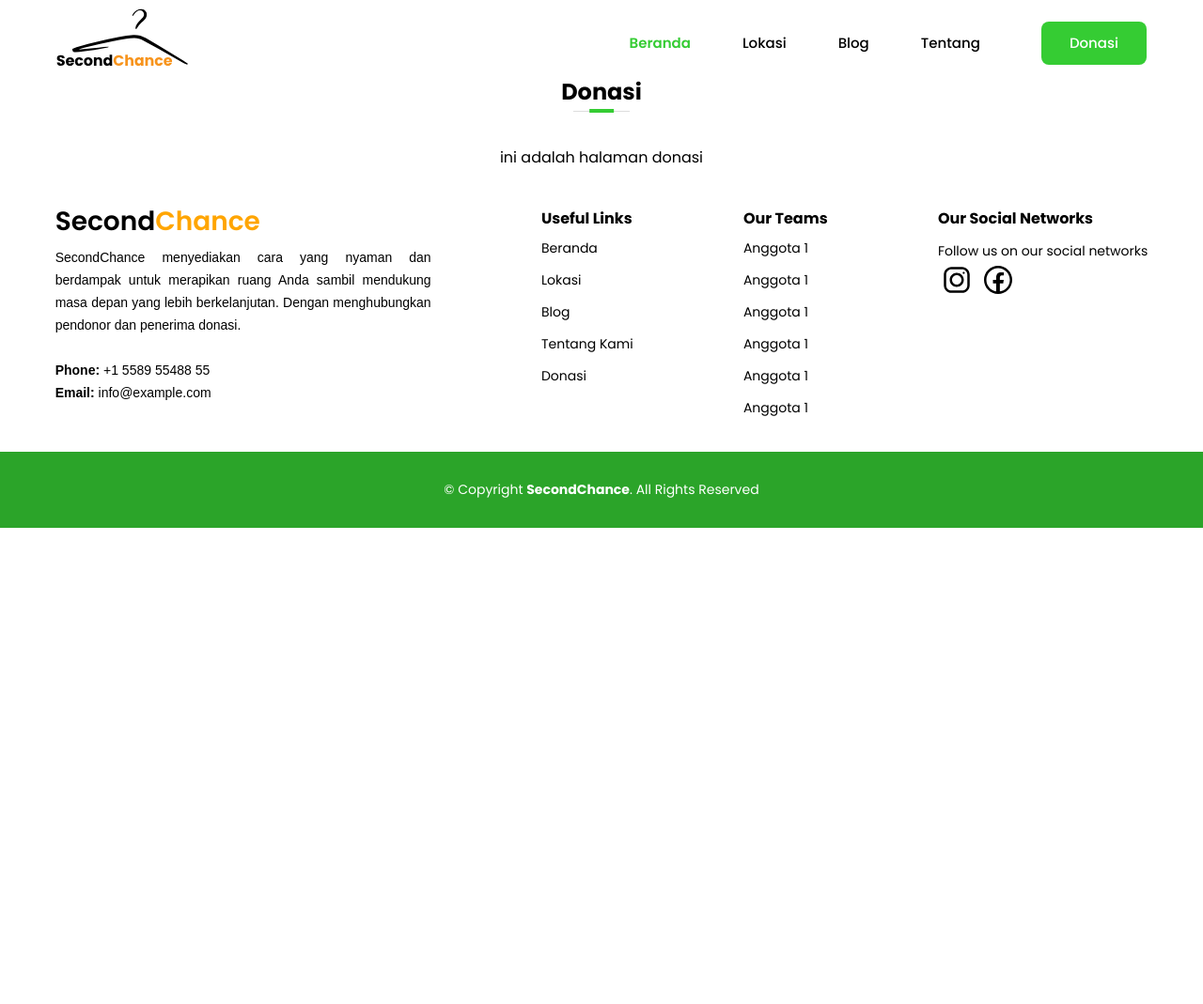
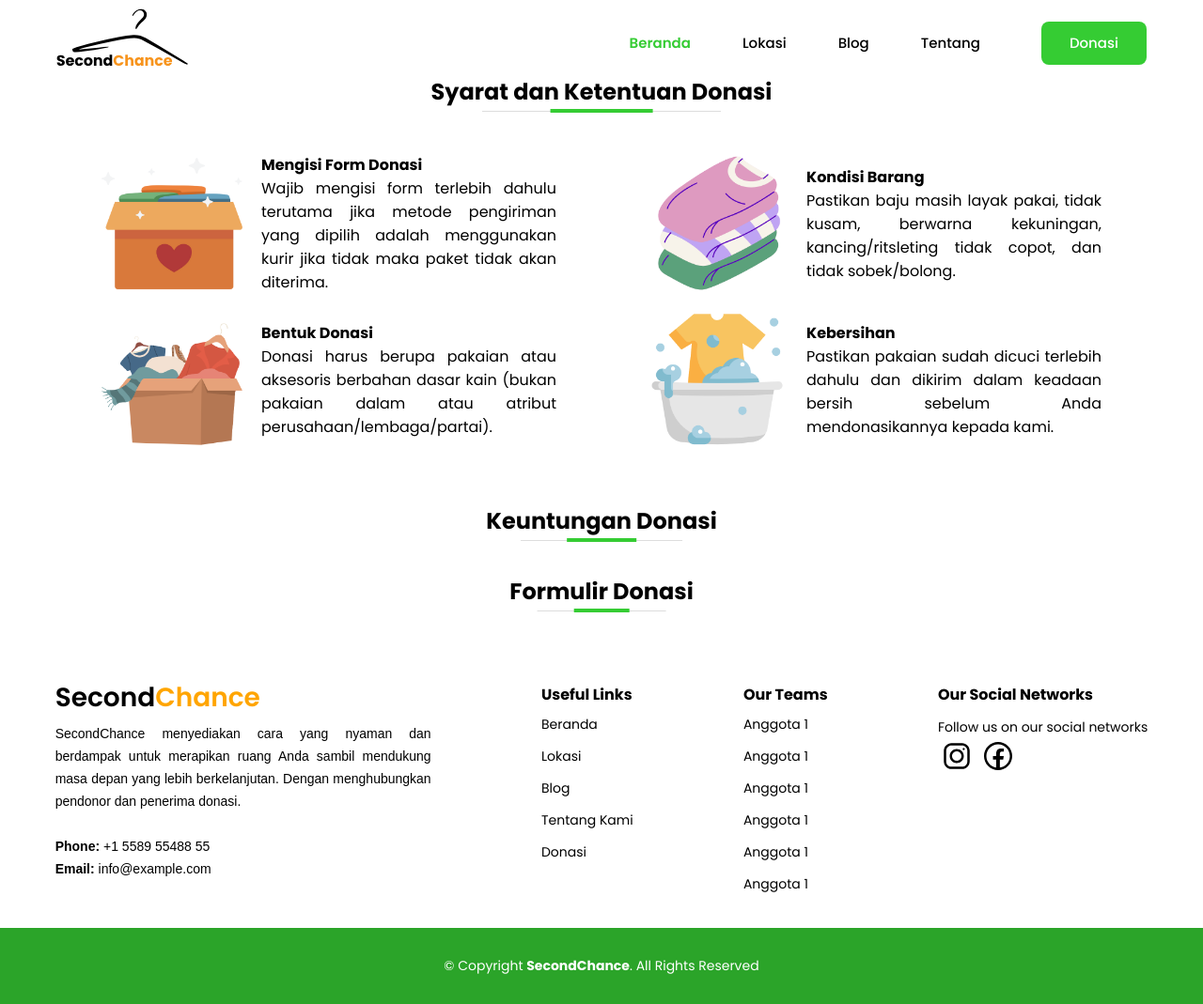
Before and after one commit to egaaips/SecondChance, a Laravel app: page /donasi in a window 1280 px wide. Shown: the whole page at 94% size. Before the commit the page ends 562 px from the top, so only its background shows below. Run offline with Laravel 12, Linux system fonts and the light colour scheme.

Commit message:
add donation page

```diff
--- a/public/css/style.css
+++ b/public/css/style.css
@@ -816,6 +816,32 @@ h2:after {
     align-items: center;
     justify-content: center;
 }
+
+.term-condition {
+    display: flex;
+    flex-wrap: wrap;
+    padding: 0 60px 50px;
+}
+
+.card-tnc {
+    display: flex;
+    align-items: center;
+    flex: 0 0 calc(50% - 1rem); /* 50% lebar minus margin untuk spasi antar elemen */
+    margin: 0.5rem; /* spasi antar elemen */
+    box-sizing: border-box; /* untuk memastikan padding dan border disertakan dalam lebar/tinggi elemen */
+    align-items: center;
+    gap: 20px;
+    padding: 0 40px;
+}
+
+.card-tnc img {
+    width: 150px;
+}
+
+.desc {
+    text-align: justify;
+}
+
 /*--------------------------------------------------------------
 # Lokasi
 --------------------------------------------------------------*/
--- a/resources/views/donate/donasi.blade.php
+++ b/resources/views/donate/donasi.blade.php
@@ -2,9 +2,45 @@
 
 @section('main')
     <section id="donate">
-        <h2>Donasi</h2>
-        <div class="donation-container">
-            <p>ini adalah halaman donasi</p>
+        <h2>Syarat dan Ketentuan Donasi</h2>
+        <div class="term-condition">
+            <div class="card-tnc">
+                    <img src="assets/img/donasi/12.png" alt="icon">
+                <div class="desc">
+                    <h4>Mengisi Form Donasi</h4>
+                    <p>Wajib mengisi form terlebih dahulu terutama jika metode pengiriman yang dipilih adalah menggunakan kurir jika tidak maka paket tidak akan diterima.</p>
+                </div>
+            </div>
+            <div class="card-tnc">
+                    <img src="assets/img/donasi/15.png" alt="icon">
+                <div class="desc">
+                    <h4>Kondisi Barang</h4>
+                    <p>Pastikan baju masih layak pakai, tidak kusam, berwarna kekuningan, kancing/ritsleting tidak copot, dan tidak sobek/bolong.</p>
+                </div>
+            </div>
+            <div class="card-tnc">
+                    <img src="assets/img/donasi/13.png" alt="icon">
+                <div class="desc">
+                    <h4>Bentuk Donasi</h4>
+                    <p>Donasi harus berupa pakaian atau aksesoris berbahan dasar kain (bukan pakaian dalam atau atribut perusahaan/lembaga/partai).</p>
+                </div>
+            </div>
+            <div class="card-tnc">
+                    <img src="assets/img/donasi/14.png" alt="icon">
+                <div class="desc">
+                    <h4>Kebersihan</h4>
+                    <p>Pastikan pakaian sudah dicuci terlebih dahulu dan dikirim dalam keadaan bersih sebelum Anda mendonasikannya kepada kami.</p>
+                </div>
+            </div>
+
+        </div>
+
+        <div id="benefit" class="benefit">
+            <h2>Keuntungan Donasi</h2>
+        </div>
+
+        <div id="form-donation" class="form-donation">
+            <h2>Formulir Donasi</h2>
         </div>
     </section>
 @endsection
```
Also changed, not shown: public/assets/img/donasi/12.png (added), public/assets/img/donasi/13.png (added), public/assets/img/donasi/14.png (added), public/assets/img/donasi/15.png (added), public/assets/img/donasi/17.png (added), public/assets/img/donasi/18.png (added), public/assets/img/donasi/19.png (added), public/assets/img/donasi/20.png (added), public/assets/img/donasi/21.png (added), public/assets/img/donasi/22.png (added), public/assets/img/donasi/Logo SecondChance (500 x 500 px).png (added).
